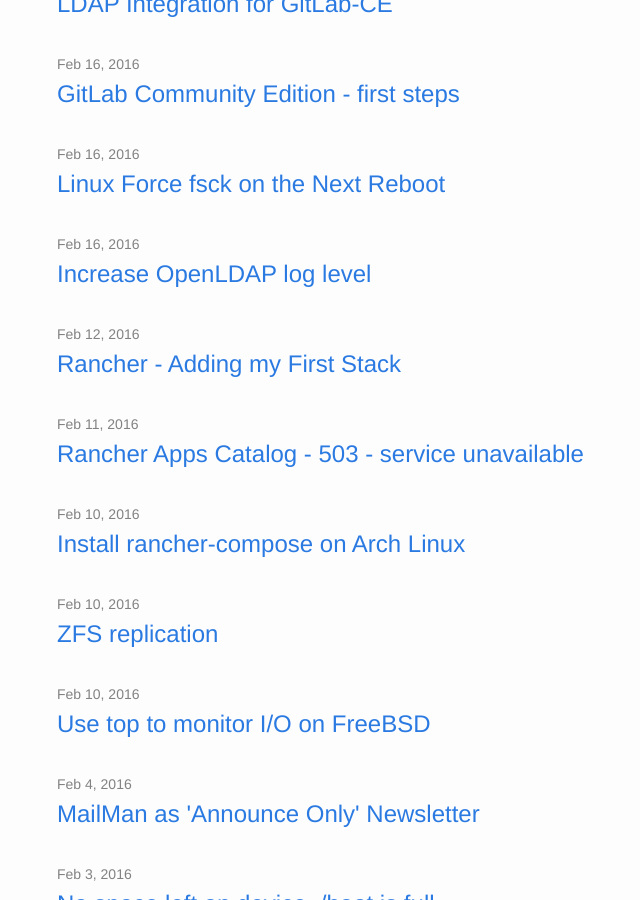
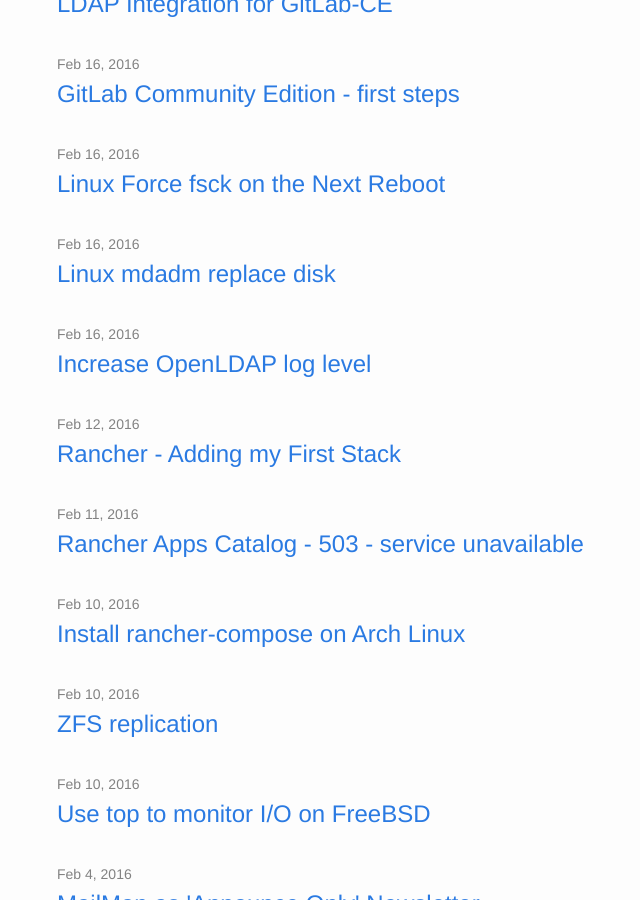
Before and after one commit to arainho/arainho.github.io, a Jekyll site: the page built from index.html, in a window 1280 px wide and 900 px high, scrolled down 445 px. Shown: the whole window, without its empty margins (213-853 px from the left). Built offline with Jekyll 4.4.1, drawn with Linux system fonts in a browser that asks for light colours; a file with an impossible date is left out.

Commit message:
fix header

```diff
--- a/_posts/2016-02-19-mdadm-replace-disk.md
+++ b/_posts/2016-02-19-mdadm-replace-disk.md
@@ -1,8 +1,8 @@
 ---
 layout: post
-title:  "$post_name"
-date:   $post_date $post_hour
-categories: $tag1 $tag2
+title:  "Linux mdadm replace disk"
+date:   2016-02-16 10:02:03
+categories: linux mdadm replace disk
 ---
 
 h1. Mdadm add new disk
```
